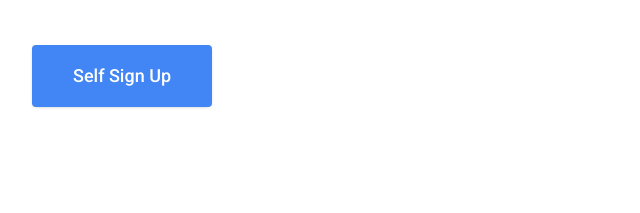
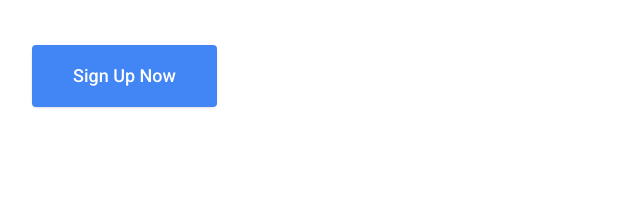
Before and after one commit to ak8415129/Admob_signup, a website: page index.html in a window 1280 px wide. Shown: the part 516-729 px from the top of the page, 0-640 px from the left. Drawn offline with Linux system fonts and the light colour scheme.

Commit message:
check done

```diff
--- a/index.html
+++ b/index.html
@@ -100,7 +100,7 @@
                                    onclick="trackSignUpClick()"
                                    target="_blank"
                                    class="w-full flex items-center justify-center px-8 py-3 border border-transparent text-base font-medium rounded bg-google-blue text-white hover:bg-blue-600 md:py-4 md:text-lg md:px-10 transition duration-150 ease-in-out">
-                                    Self Sign Up
+                                     Sign Up Now
                                 </a>
                             </div>
                             <!-- Learn more button removed as requested -->
```
